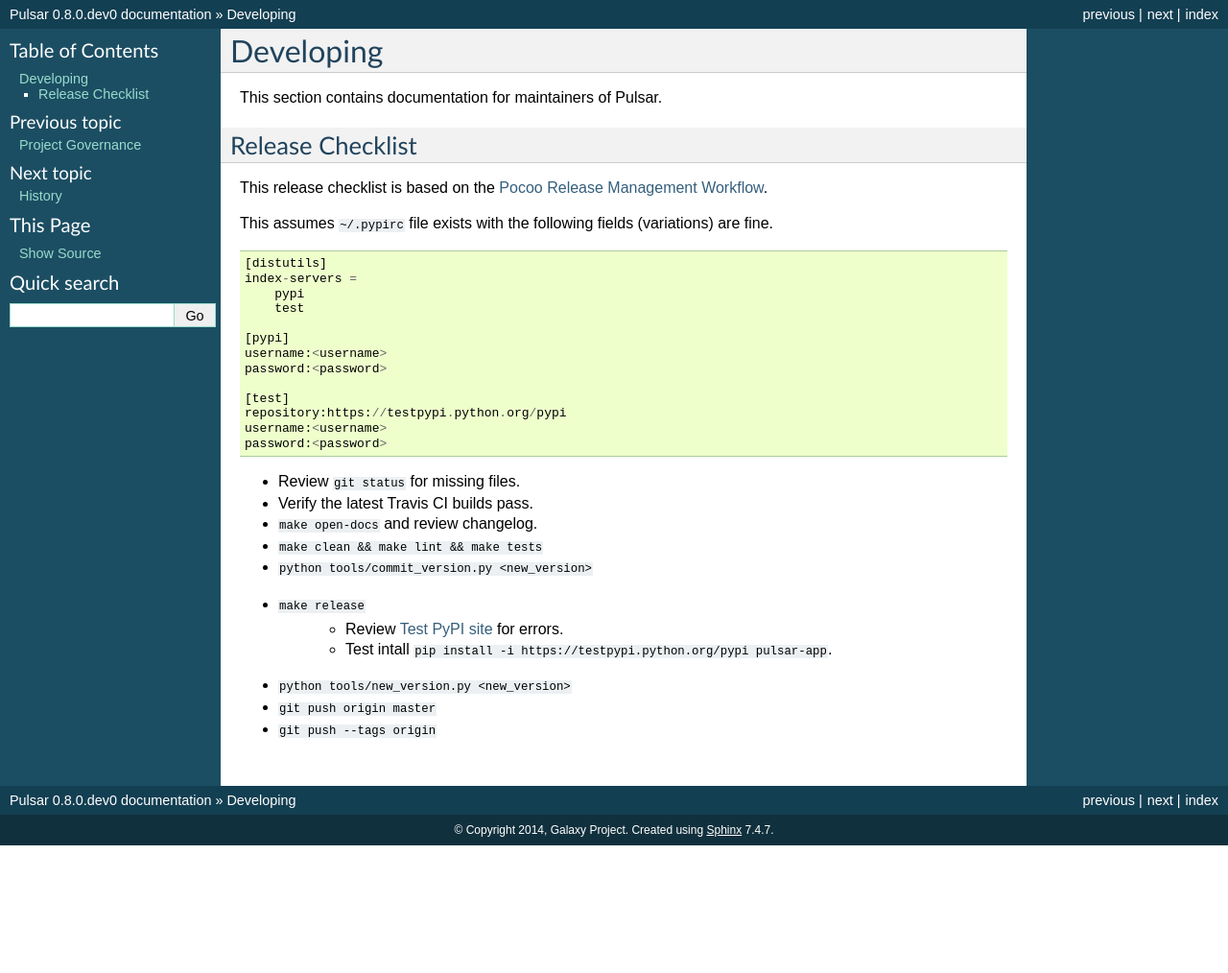
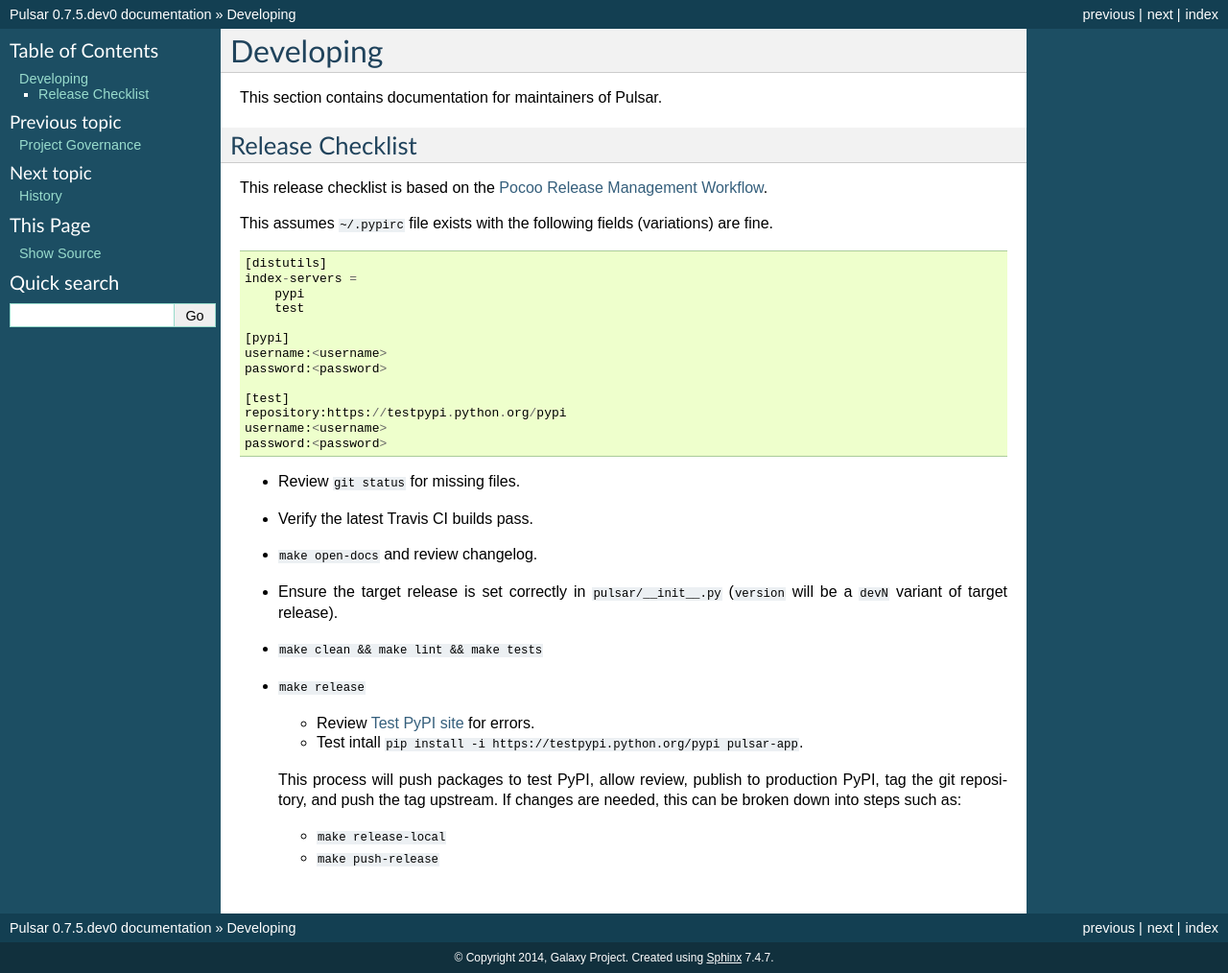
Before and after one commit to galaxyproject/pulsar, a Sphinx documentation site: the page built from docs/developing.rst, in a window 1280 px wide. Shown: the whole page at 96% size. Built offline with Sphinx 7.4.7, drawn with Linux system fonts in a browser that asks for light colours; before the commit the page ends 900 px from its top, so only the background shows below that.

Commit message:
Update release documentation and target 0.7.5.

```diff
--- a/docs/developing.rst
+++ b/docs/developing.rst
@@ -33,12 +33,19 @@ are fine.
 * Review ``git status`` for missing files.
 * Verify the latest Travis CI builds pass.
 * ``make open-docs`` and review changelog.
+* Ensure the target release is set correctly in ``pulsar/__init__.py``
+  (``version`` will be a ``devN`` variant of target release).
 * ``make clean && make lint && make tests``
-* ``python tools/commit_version.py <new_version>``
 * ``make release``
-    * Review `Test PyPI site <https://testpypi.python.org/pypi/pulsar-app>`_
-      for errors.
-    * Test intall ``pip install -i https://testpypi.python.org/pypi pulsar-app``.
-* ``python tools/new_version.py <new_version>``
-* ``git push origin master``
-* ``git push --tags origin``
+
+  * Review `Test PyPI site <https://testpypi.python.org/pypi/pulsar-app>`_
+    for errors.
+  * Test intall ``pip install -i https://testpypi.python.org/pypi pulsar-app``.
+
+  This process will push packages to test PyPI, allow review, publish
+  to production PyPI, tag the git repository, and push the tag upstream.
+  If changes are needed, this can be broken down into steps
+  such as:
+
+  * ``make release-local``
+  * ``make push-release``
--- a/pulsar/__init__.py
+++ b/pulsar/__init__.py
@@ -1,6 +1,6 @@
 # -*- coding: utf-8 -*-
 
-__version__ = '0.8.0.dev0'
+__version__ = '0.7.5.dev0'
 
 PROJECT_NAME = "pulsar"
 PROJECT_OWNER = PROJECT_USERAME = "galaxyproject"
```
